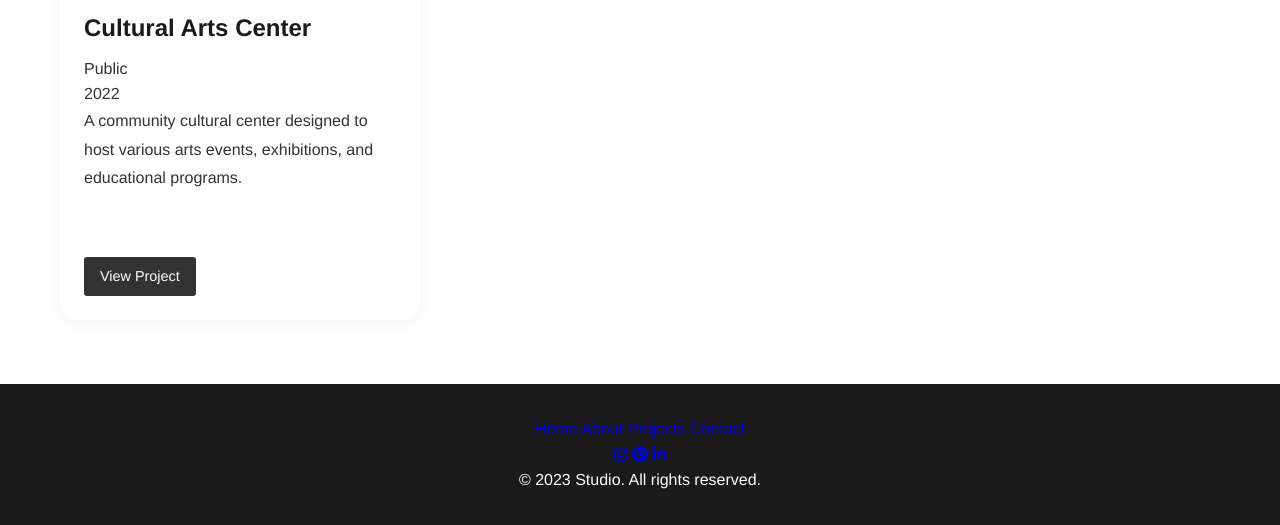
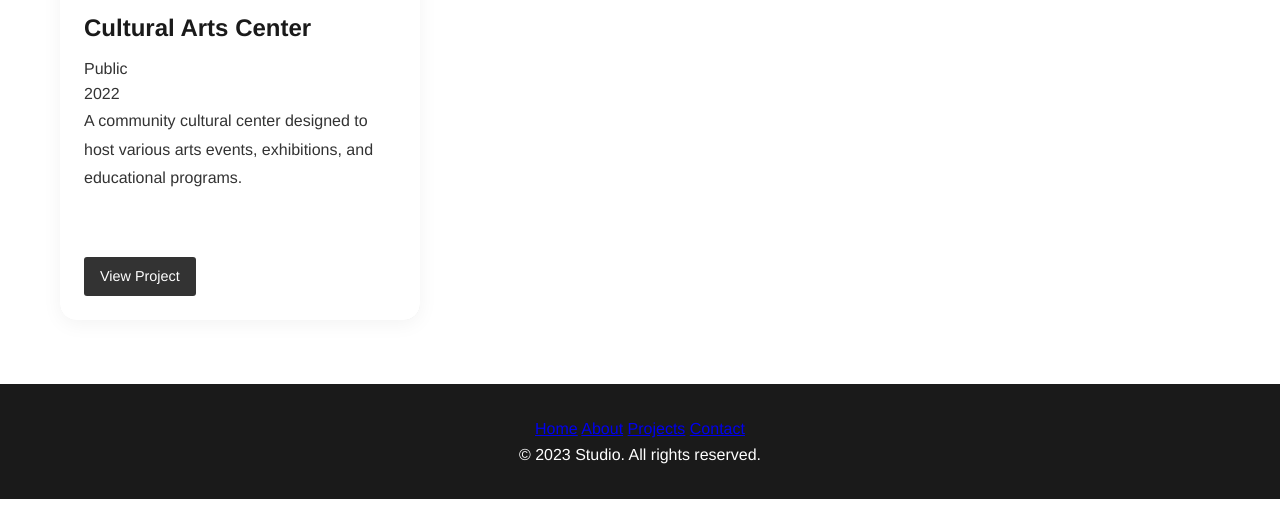
Before and after one commit to jiwon-0321/jiwon-s-portpolio, a plain HTML site: page projects.html in a window 1280 px wide. Shown: the part 1115-1640 px from the top of the page. After the commit the page ends 1614 px from the top, so only its background shows below. Drawn offline with nearby package versions, Linux system fonts and the light colour scheme.

```diff
--- a/projects.html
+++ b/projects.html
@@ -117,11 +117,6 @@
                     <a href="projects.html">Projects</a>
                     <a href="contact.html">Contact</a>
                 </div>
-                <div class="footer-social">
-                    <a href="#"><i class="fab fa-instagram"></i></a>
-                    <a href="#"><i class="fab fa-pinterest"></i></a>
-                    <a href="#"><i class="fab fa-linkedin-in"></i></a>
-                </div>
             </div>
             <div class="footer-bottom">
                 <p>&copy; 2023 Studio. All rights reserved.</p>
```
